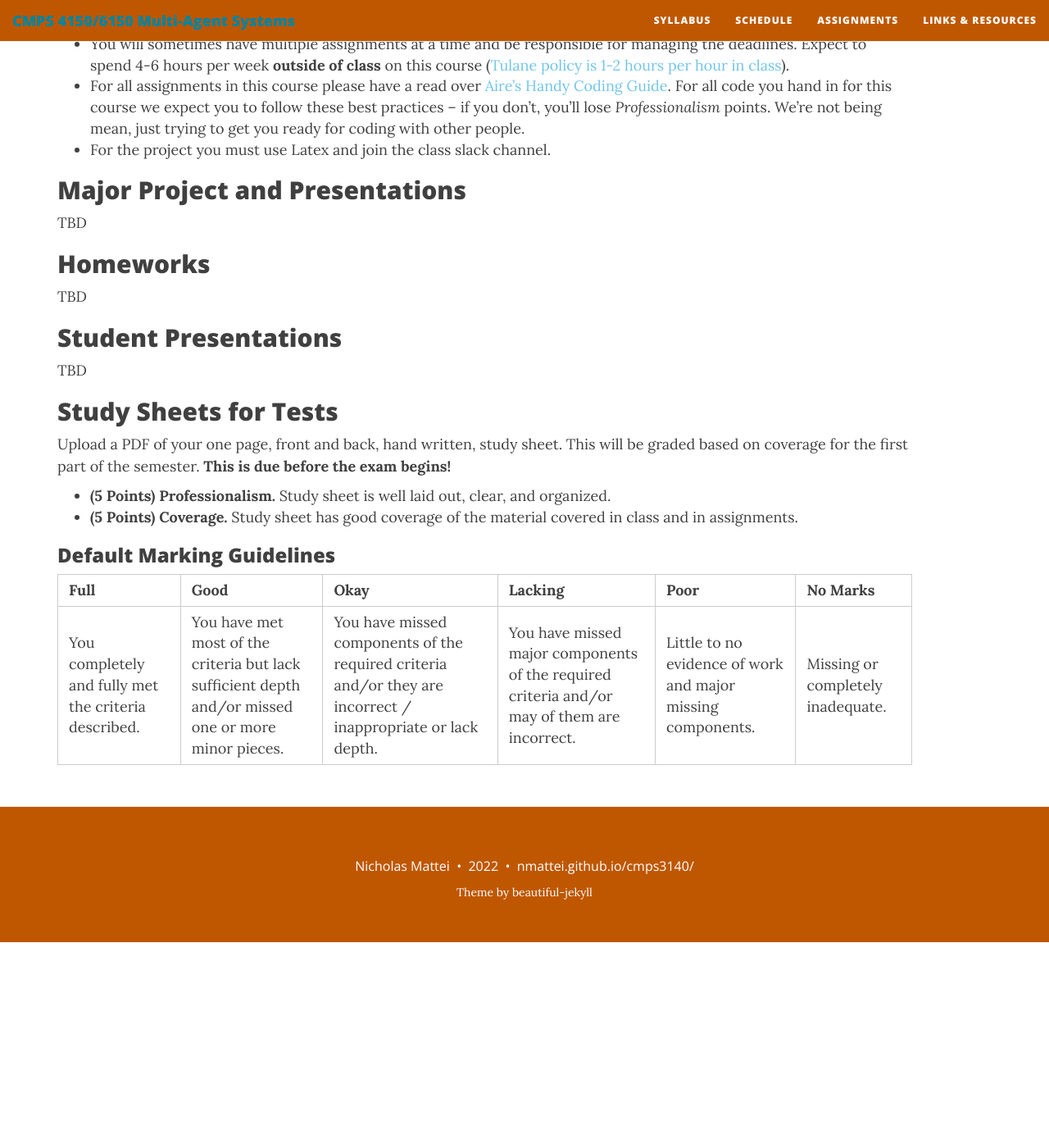
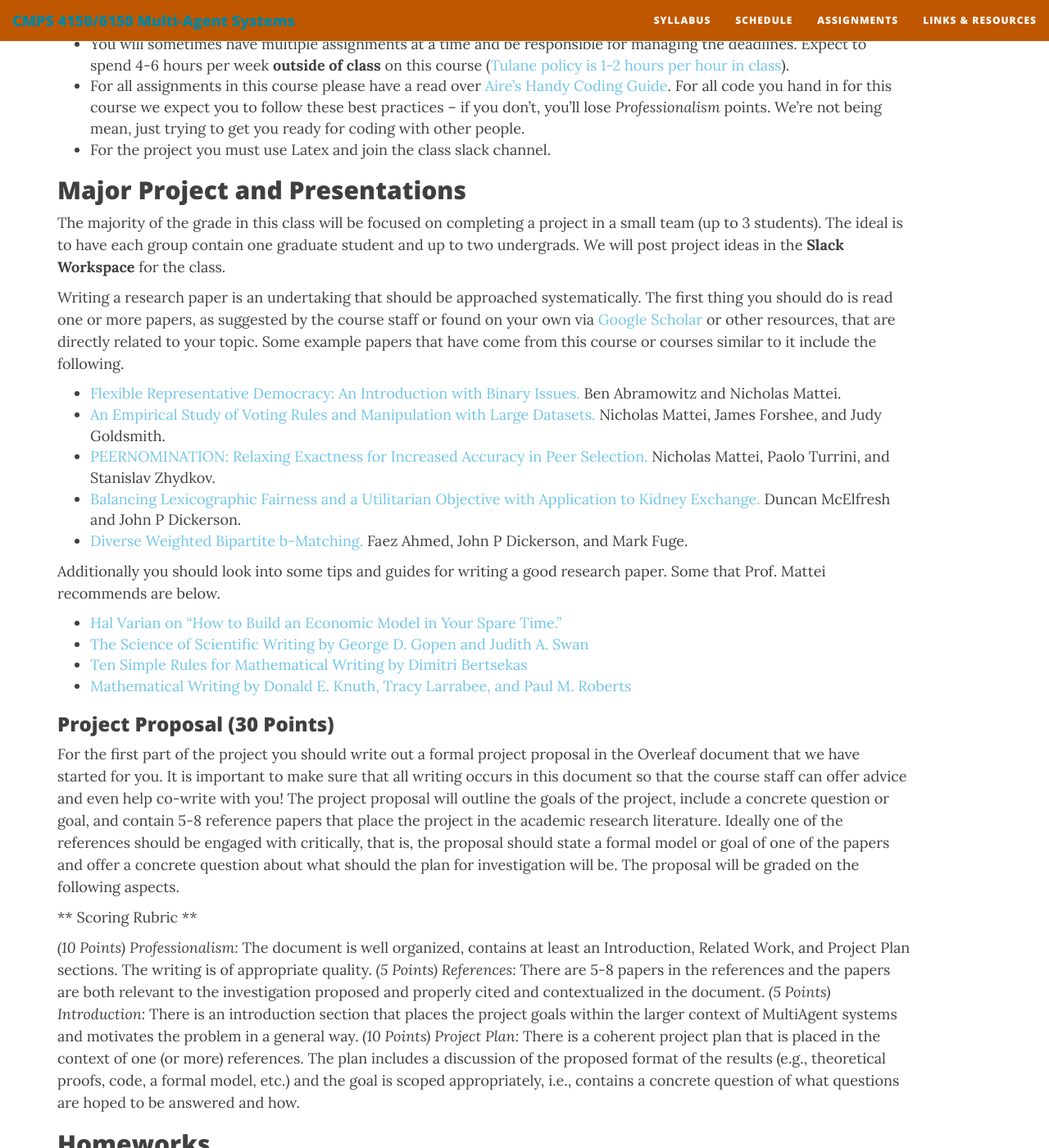
Before and after one commit to nmattei/cmps4150, a Jekyll site: the page built from assignments.md, in a window 1280 px wide and 1400 px high, scrolled down 274 px. Shown: the whole window at 82% size. Built offline with Jekyll 4.4.1, drawn with Linux system fonts in a browser that asks for light colours; nearby versions of some CDN libraries; before the commit the page ends 1423 px from its top, so only the background shows below that.

Commit message:
updated with assignment

```diff
--- a/assignments.md
+++ b/assignments.md
@@ -13,7 +13,32 @@ published: true
 
 ## Major Project and Presentations
 
-TBD
+The majority of the grade in this class will be focused on completing a project in a small team (up to 3 students). The ideal is to have each group contain one graduate student and up to two undergrads. We will post project ideas in the **Slack Workspace** for the class.
+
+Writing a research paper is an undertaking that should be approached systematically. The first thing you should do is read one or more papers, as suggested by the course staff or found on your own via [Google Scholar](https://scholar.google.com/) or other resources, that are directly related to your topic. Some example papers that have come from this course or courses similar to it include the following.
+* [Flexible Representative Democracy: An Introduction with Binary Issues.](https://arxiv.org/abs/1811.02921) Ben Abramowitz and Nicholas Mattei.
+* [An Empirical Study of Voting Rules and Manipulation with Large Datasets.](http://www.cs.engr.uky.edu/~goldsmit/papers/analysis-comsoc.pdf) Nicholas Mattei, James Forshee, and Judy Goldsmith.
+* [PEERNOMINATION: Relaxing Exactness for Increased Accuracy in Peer Selection.](https://arxiv.org/abs/2004.14939) Nicholas Mattei, Paolo Turrini, and Stanislav Zhydkov.
+* [Balancing Lexicographic Fairness and a Utilitarian Objective with Application to Kidney Exchange.](https://arxiv.org/abs/1702.08286) Duncan McElfresh and John P Dickerson.
+* [Diverse Weighted Bipartite b-Matching.](https://arxiv.org/abs/1702.07134) Faez Ahmed, John P Dickerson, and Mark Fuge.
+
+Additionally you should look into some tips and guides for writing a good research paper. Some that Prof. Mattei recommends are below.
+* [Hal Varian on "How to Build an Economic Model in Your Spare Time."](https://people.ischool.berkeley.edu/~hal/Papers/how.pdf)
+* [The Science of Scientific Writing by George D. Gopen and Judith A. Swan](https://cseweb.ucsd.edu/~swanson/papers/science-of-writing.pdf)
+* [Ten Simple Rules for Mathematical Writing by Dimitri Bertsekas](http://www.mit.edu/~dimitrib/Ten_Rules.pdf)
+* [Mathematical Writing by Donald E. Knuth, Tracy Larrabee, and Paul M. Roberts](http://jmlr.csail.mit.edu/reviewing-papers/knuth_mathematical_writing.pdf)
+
+### Project Proposal (30 Points)
+
+For the first part of the project you should write out a formal project proposal in the Overleaf document that we have started for you. It is important to make sure that all writing occurs in this document so that the course staff can offer advice and even help co-write with you! The project proposal will outline the goals of the project, include a concrete question or goal, and contain 5-8 reference papers that place the project in the academic research literature. Ideally one of the references should be engaged with critically, that is, the proposal should state a formal model or goal of one of the papers and offer a concrete question about what should the plan for investigation will be. The proposal will be graded on the following aspects.
+
+** Scoring Rubric **
+
+*(10 Points) Professionalism:* The document is well organized, contains at least an Introduction, Related Work, and Project Plan sections. The writing is of appropriate quality.
+*(5 Points) References:* There are 5-8 papers in the references and the papers are both relevant to the investigation proposed and properly cited and contextualized in the document.
+*(5 Points) Introduction:* There is an introduction section that places the project goals within the larger context of MultiAgent systems and motivates the problem in a general way.
+*(10 Points) Project Plan:* There is a coherent project plan that is placed in the context of one (or more) references. The plan includes a discussion of the proposed format of the results (e.g., theoretical proofs, code, a formal model, etc.) and the goal is scoped appropriately, i.e., contains a concrete question of what questions are hoped to be answered and how.
+
 
 ## Homeworks
 
```
